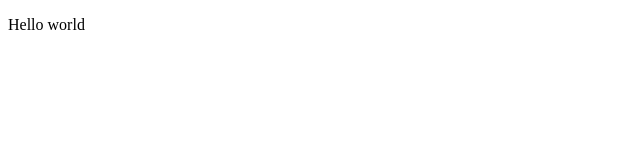
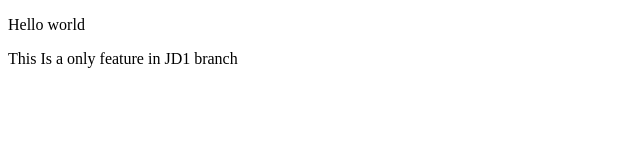
Before and after one commit to jaydev68/localRepo, a plain HTML site: page index.html in a window 1280 px wide. Shown: the whole page, without its empty margins (0-640 px from the left). Drawn offline with Linux system fonts and the light colour scheme.

Commit message:
Add New pera in branch JD1

```diff
--- a/index.html
+++ b/index.html
@@ -7,6 +7,7 @@
 </head>
 <body>
     <P> Hello world</P>
+    <P>This Is a only feature in JD1 branch </P>
 
 </body>
 </html>
```
